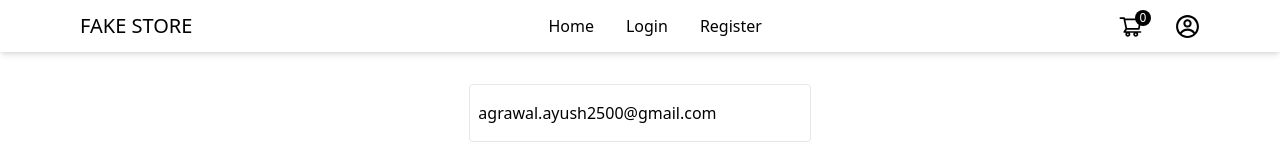
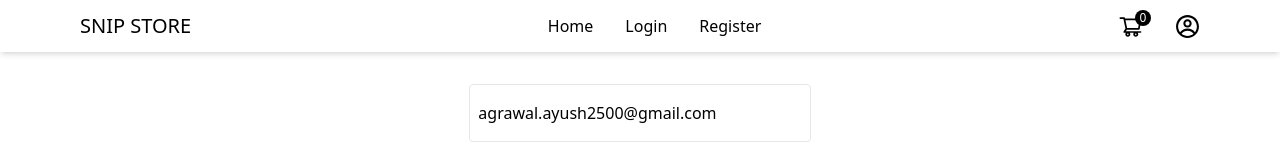
Before and after one commit to moh1t-do/snipstore, a React (Vite) app: page /login in a window 1280 px wide. Shown: the top 158 px of the page. Built offline with nearby package versions, Linux system fonts and the light colour scheme.

Commit message:
removed comments

```diff
--- a/src/App.jsx
+++ b/src/App.jsx
@@ -7,7 +7,6 @@ import {
     createBrowserRouter,
     Outlet,
     RouterProvider,
-    ScrollRestoration,
 } from 'react-router-dom'
 import { productsData } from './api/api'
 
--- a/src/components/Header.jsx
+++ b/src/components/Header.jsx
@@ -49,7 +49,7 @@ function Header() {
         >
             <Layout className="relative flex justify-between">
                 <Link to="/" className="text-xl uppercase">
-                    Fake Store
+                    Snip Store
                 </Link>
 
                 <Menu />
```
Also changed, not shown: src/components/Login.jsx (+0 -7 lines), src/components/MenuMobile.jsx (+0 -9 lines), 1 other file (tests, documents, lock files or other folders).
